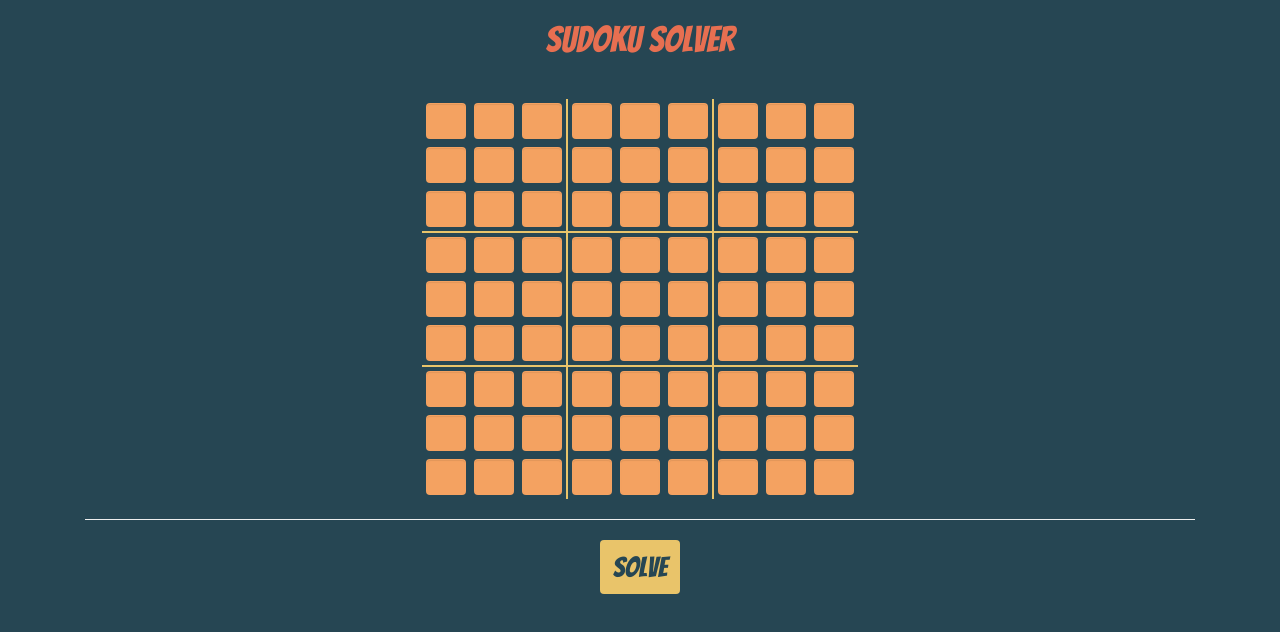
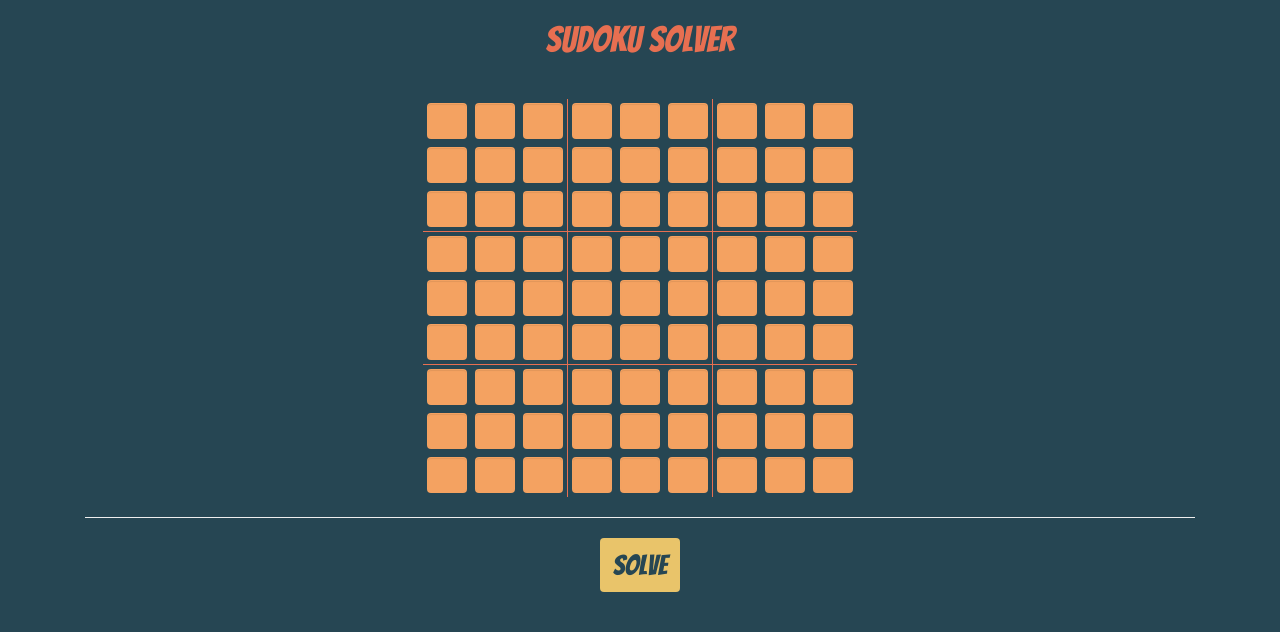
Before and after one commit to EddieBrunstedt/SudokuSolver, a React (Create React App) app: page / in a window 1280 px wide. Shown: the top 632 px of the page. Built offline with nearby package versions, Linux system fonts and the light colour scheme; a web font is replaced by a local one.

Commit message:
Color Correction

```diff
--- a/src/App.css
+++ b/src/App.css
@@ -82,19 +82,22 @@ body {
 }
 
 .sudoku-table tr:nth-of-type(4), .sudoku-table tr:nth-of-type(7) {
-    border-top: 2px solid var(--color-3);
+    border-top: 1px solid var(--color-5);
 }
 
 .sudoku-table td:nth-of-type(3), .sudoku-table td:nth-of-type(6) {
-    border-right: 2px solid var(--color-3);
+    border-right: 1px solid var(--color-5);
 }
+
+
+
+
+
+
+
 
 td .filled-correct {
     border: 2px solid var(--color-3);
-}
-
-td .filled-incorrect {
-    border: 2px solid darkred;
 }
 
 .section-heading {
--- a/src/App.js
+++ b/src/App.js
@@ -47,13 +47,11 @@ class App extends Component {
                 focusNext(currentInput);
 
             } else {
-                e.target.classList.add('filled-incorrect');
                 e.target.classList.remove('filled-correct');
                 e.target.value = '';
             }
         } else {
             e.target.classList.remove('filled-correct');
-            e.target.classList.remove('filled-incorrect');
         }
     }
 
```
